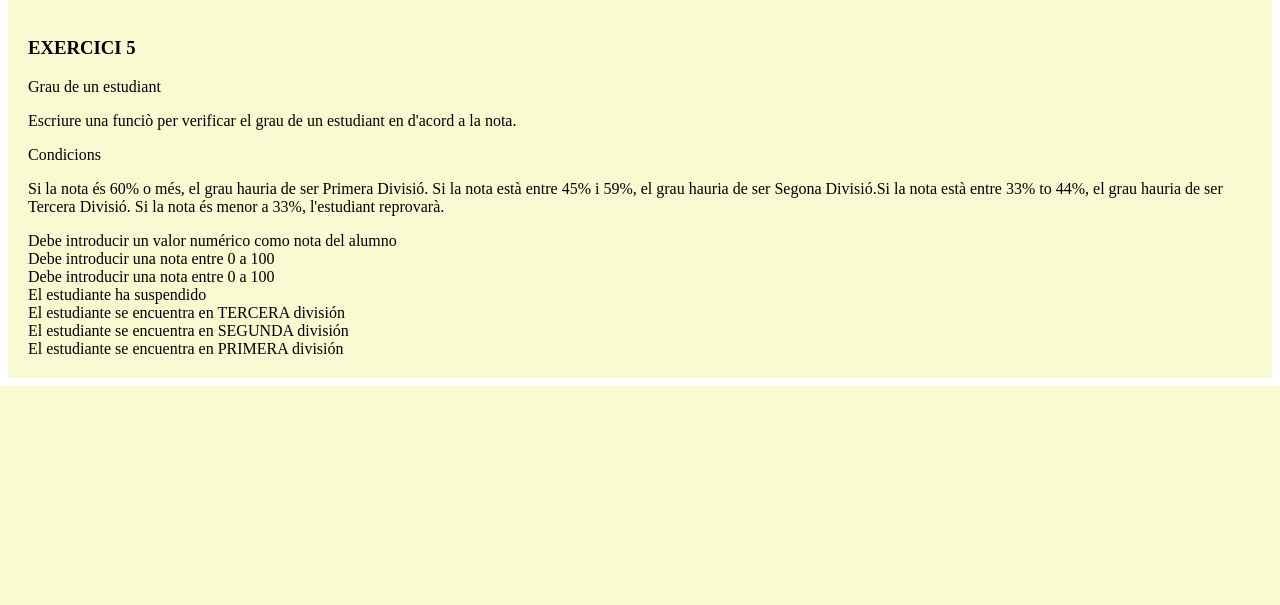
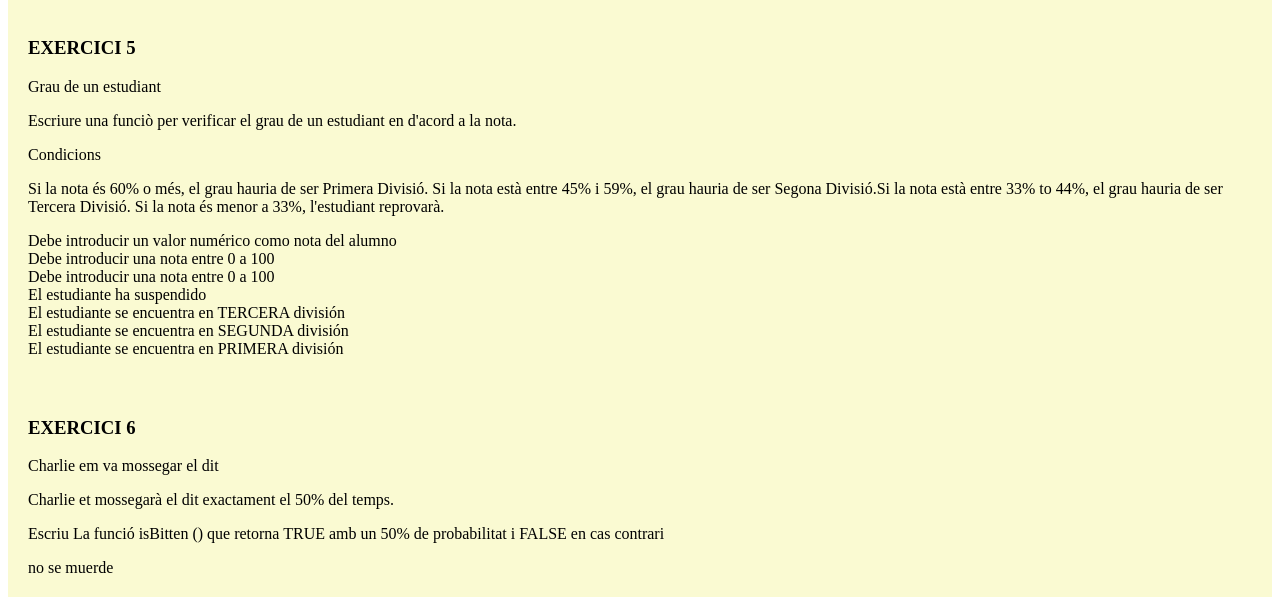
Before and after one commit to JCsomeShots/Sprint1.TerceraEntrega, a PHP site: page / in a window 1280 px wide. Shown: the part 1536-2141 px from the top of the page. Before the commit the page ends 1922 px from the top, so only its background shows below. Run offline with PHP 8.4, Linux system fonts and the light colour scheme.

Commit message:
Tema 3 Nivell 1 Exercici 6

```diff
--- a/index.php
+++ b/index.php
@@ -135,5 +135,24 @@ Si la nota està entre 45% i 59%, el grau hauria de ser Segona Divisió.Si la no
 ?>
 </section>
 
+
+<section class="ej06 ex">
+<?php
+echo "<h3>EXERCICI 6</h3>
+<p>Charlie em va mossegar el dit </p>";
+echo "<p>Charlie et mossegarà el dit exactament el 50% del temps.</p>
+  <p>Escriu La funció isBitten () que retorna TRUE amb un 50% de probabilitat i FALSE en cas contrari</p>";
+
+  function isBitten($num){
+    // echo $num . "<br/>";
+    if ($num == 1){
+      echo "se muerde";
+    }else {
+      echo "no se muerde";
+    }
+  }
+  isBitten(rand(1,2));
+?>
+</section>
 </body>
 </html>
```
